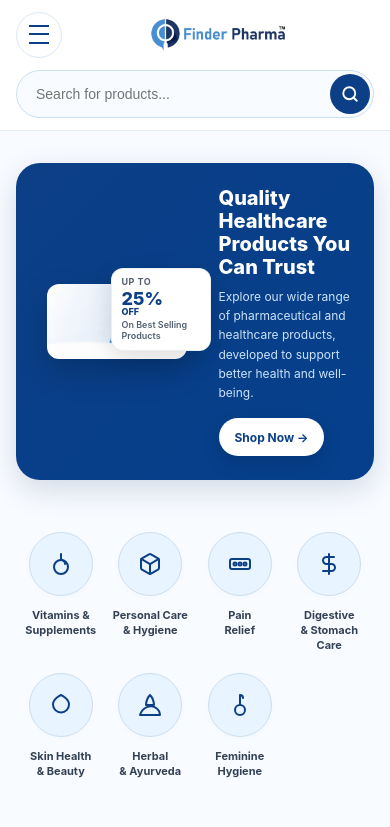
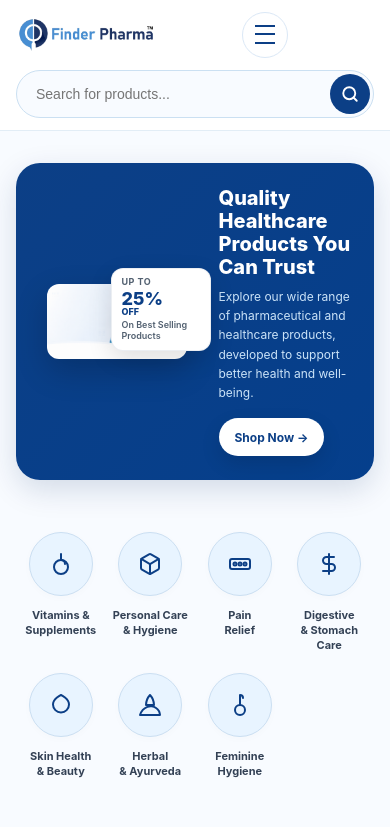
Before and after one commit to vinitmalethia/finder, a plain HTML site: page products.html in a window 390 px wide. Shown: the top 827 px of the page. Drawn offline with Linux system fonts and the light colour scheme.

Commit message:
Fix mobile header layout gap and align hamburger menu button to the right

```diff
--- a/products.html
+++ b/products.html
@@ -9,13 +9,13 @@
   <body>
     <header class="site-header store-header">
       <div class="header-main-row">
+        <a class="brand" href="./index.html" aria-label="Finder Pharma home">
+          <img src="./finder-pharma-logo.png" alt="Finder Pharma" />
+        </a>
+
         <button class="menu-toggle" type="button" aria-expanded="false" aria-controls="site-nav" aria-label="Toggle navigation">
           <span></span><span></span><span></span>
         </button>
-
-        <a class="brand" href="./index.html" aria-label="Finder Pharma home">
-          <img src="./finder-pharma-logo.png" alt="Finder Pharma" />
-        </a>
 
         <!-- Navigation dropdown -->
         <nav id="site-nav" class="site-nav" aria-label="Primary navigation">
--- a/styles.css
+++ b/styles.css
@@ -1148,8 +1148,9 @@ a {
 
 @media (max-width: 1060px) {
   .site-header {
-    grid-template-columns: auto auto auto;
+    display: flex;
     justify-content: space-between;
+    align-items: center;
   }
 
   .site-nav {
@@ -1576,18 +1577,11 @@ a {
 
   .store-header .menu-toggle {
     display: grid;
-    order: 1;
     margin: 0;
   }
 
   .store-header .brand {
-    order: 2;
-    margin: 0 auto;
     width: 140px;
-  }
-
-  .store-header .header-actions {
-    order: 3;
   }
 
   .store-header .account-pill {
```
